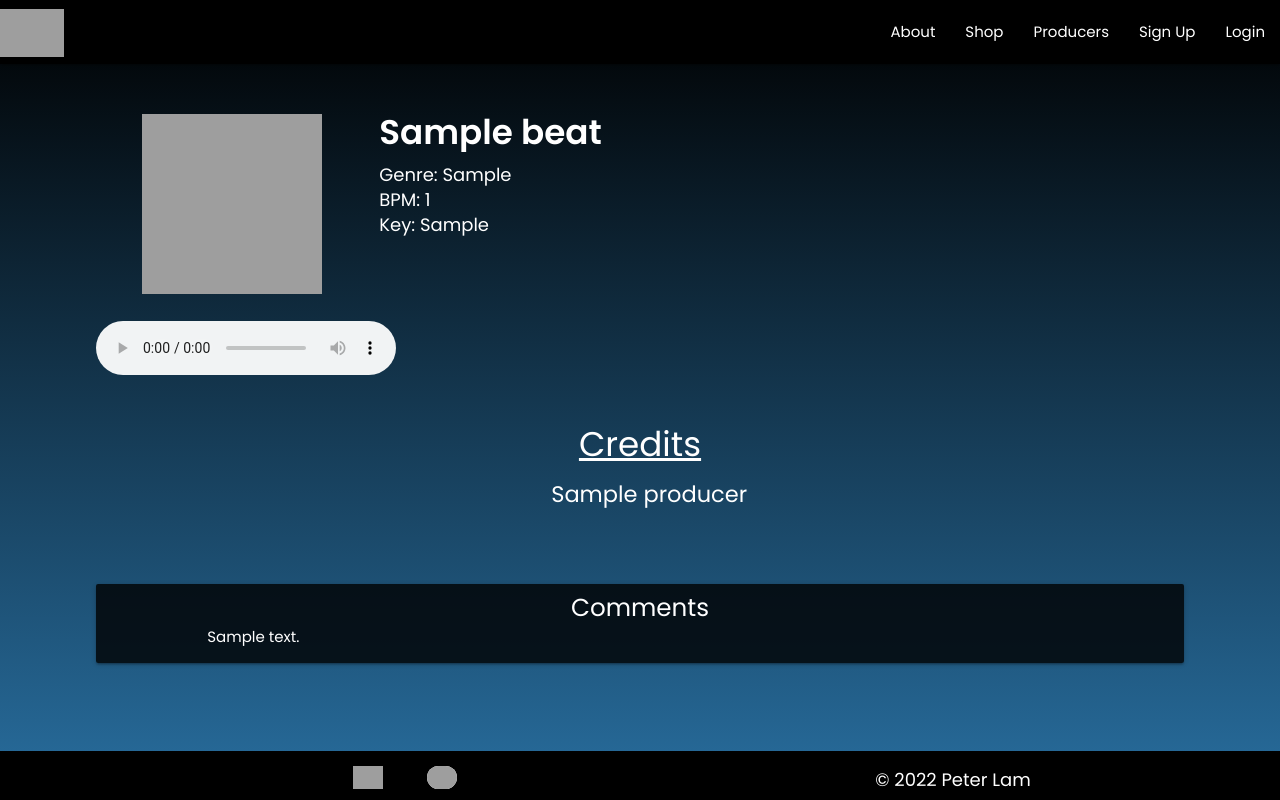
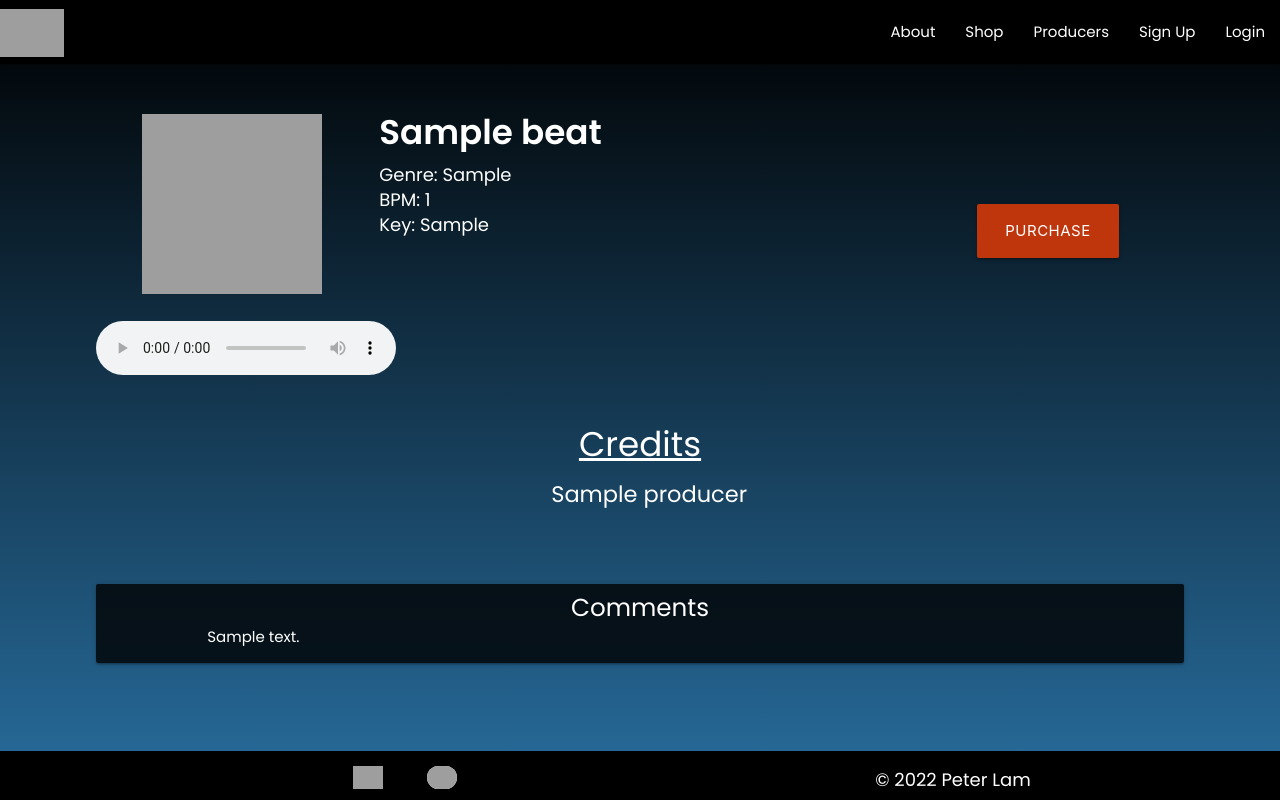
Before and after one commit to plam1216/beatstore, a Django app: page /beats/1 in a window 1280 px wide. Run offline with Django 4.2, Linux system fonts and the light colour scheme; tables that the repository leaves empty hold one stand-in row (values such as "Sample post"); grey boxes are pictures that could not be loaded.

Commit message:
added purchase button

```diff
--- a/main_app/templates/beats/detail.html
+++ b/main_app/templates/beats/detail.html
@@ -9,7 +9,7 @@
             <!-- 'url' is from AWS -->
             <img src="{{ awsurl }}/{{ beat.image }}" alt="{{ beat.name }}" class="coverart" />
         </div>
-        <div class="col s9">
+        <div class="col s6">
             <h4 class="track track-title">{{ beat.name }}</h4>
             <p class="track-detail track">Genre: {{ beat.genre }}</p>
             <p class="track-detail track">BPM: {{ beat.bpm }}</p>
@@ -26,6 +26,14 @@
                 </a>
             </div>
             {% endif %}
+        </div>
+        <div class="col s3">
+            <br /><br /><br /><br />
+            <a href="https://www.linkedin.com/in/plam1216/">
+                <button type="submit" class="btn-large deep-orange darken-4">
+                    Purchase
+                </button>
+            </a>
         </div>
     </div>
 
```
